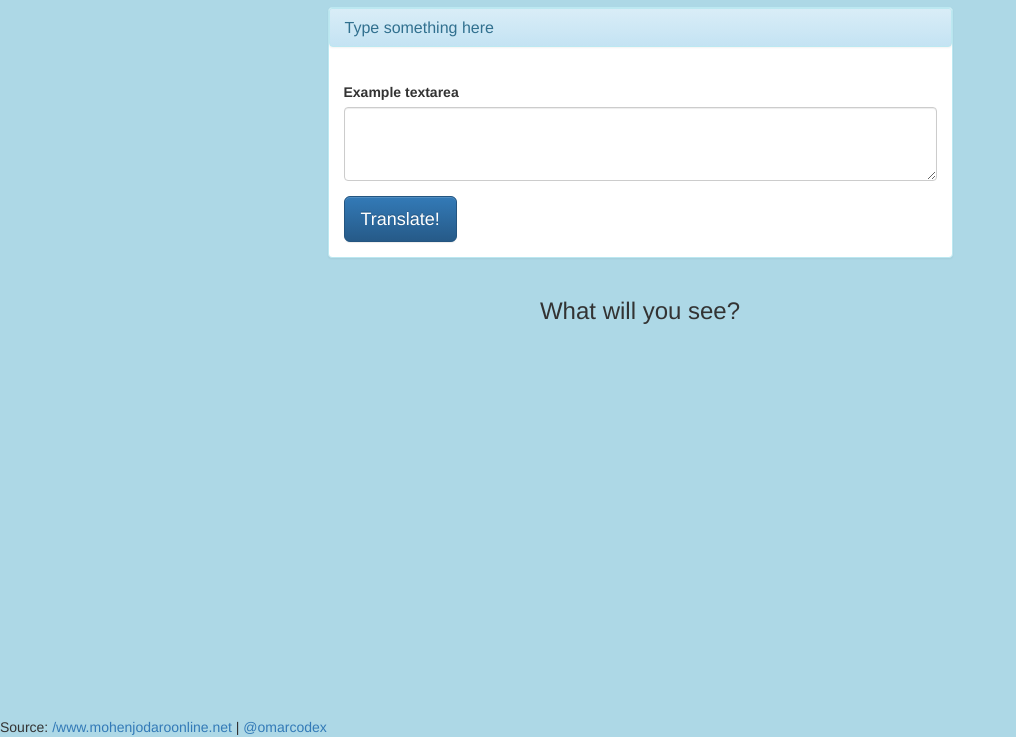
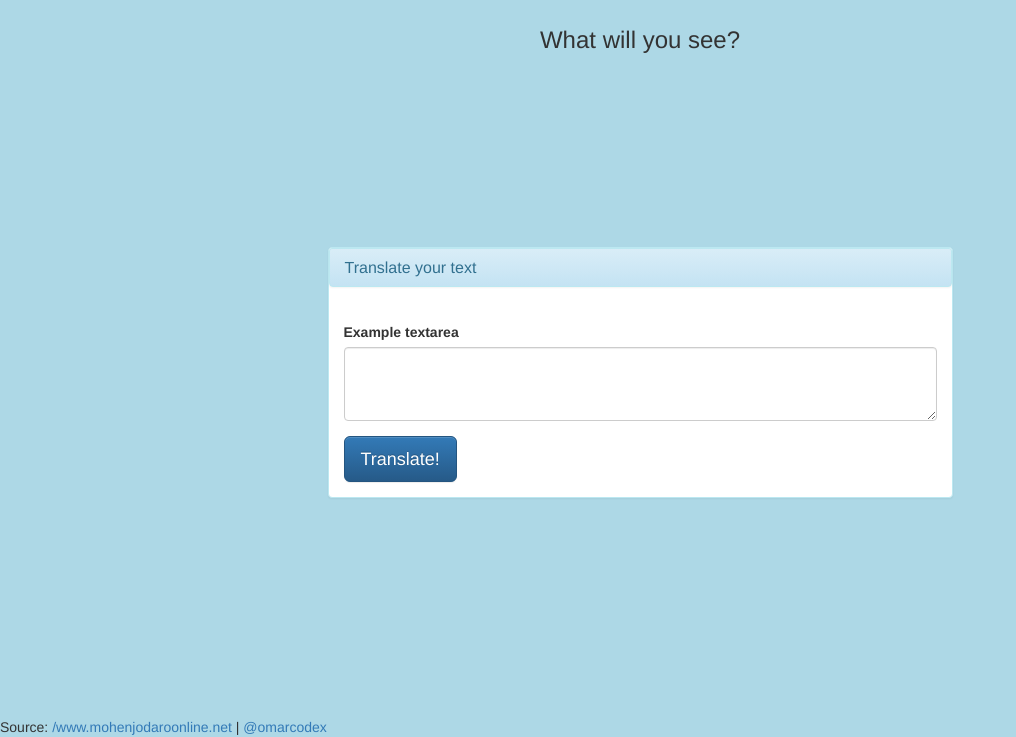
Before and after one commit to omarchaeopteryx/projekt-indus, a website: page public/index.html in a window 1280 px wide. Shown: the part 63-800 px from the top of the page, without its empty margins (0-1016 px from the left). Drawn offline with nearby package versions, Linux system fonts and the light colour scheme.

Commit message:
Add min height to results area

```diff
--- a/public/index.html
+++ b/public/index.html
@@ -18,11 +18,22 @@
     <body>
         <h1 class="text-center">Welcome to the Indus Script</h1>
 
+        <section class="glyph-container">
+          <div class="row">
+            <div class="col-md-6 col-md-offset-3">
+              <div class="">
+                <h3 class="text-center">What will you see?</h3>
+                <div class="text-center" id="user-typed-output"></div>
+              </div>
+            </div>
+          </div>
+        </section>
+
       <div class="row">
         <div class="col-md-6 col-md-offset-3">
           <section class="panel panel-info">
             <div class="panel panel-heading">
-              <h3 class="panel-title">Type something here</h3>
+              <h3 class="panel-title">Translate your text</h3>
             </div>
             <div class="panel-body">
               <div class="form-group">
@@ -34,17 +45,6 @@
           </section>
         </div>
       </div>
-
-      <section>
-        <div class="row">
-          <div class="col-md-6 col-md-offset-3">
-            <div class="">
-              <h3 class="text-center">What will you see?</h3>
-              <div class="text-center" id="user-typed-output"></div>
-            </div>
-          </div>
-        </div>
-      </section>
 
       <section id='demo'>
       </section>
--- a/public/main.css
+++ b/public/main.css
@@ -17,6 +17,10 @@ body {
 body h2 {
   display: flex;
   justify-content: center;
+}
+
+.glyph-container {
+  min-height: 30vh;
 }
 
 .glyph {
```
